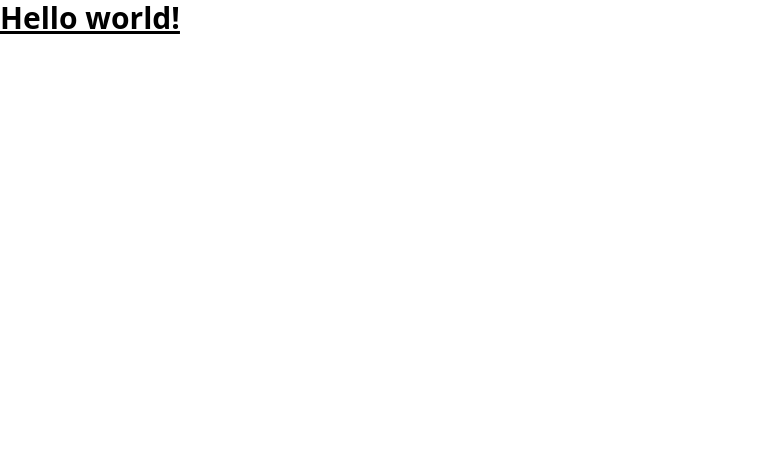
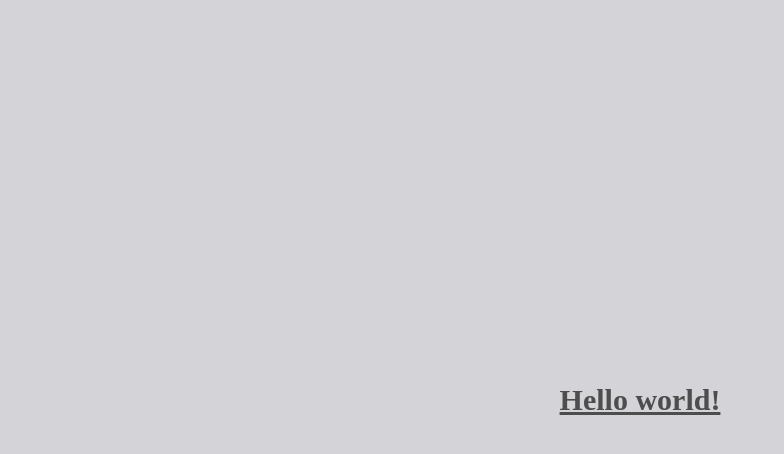
Before and after one commit to wkauan/woovi-frontend-challenge, a React (Vite) app: page / in a window 1280 px wide. Shown: the top 454 px of the page, without its empty margins (0-784 px from the left). Built offline with nearby package versions, Linux system fonts and the light colour scheme.

Commit message:
feat: Adicionando nova fonte ao projeto

```diff
--- a/index.html
+++ b/index.html
@@ -2,11 +2,21 @@
 <html lang="pt-br">
   <head>
     <meta charset="UTF-8" />
-    <link rel="icon" type="image/svg+xml" href="/vite.svg" />
+    <link rel="icon" type="image/svg+xml" href="/Logo.svg" />
     <meta name="viewport" content="width=device-width, initial-scale=1.0" />
-    <title>Woovi Frotend Challenge</title>
+
+    <link rel="preconnect" href="https://fonts.googleapis.com" />
+    <link rel="preconnect" href="https://fonts.gstatic.com" crossorigin />
+    <link
+      href="https://fonts.googleapis.com/css2?family=Nunito+Sans:ital,opsz,wght@0,6..12,200..1000;1,6..12,200..1000&display=swap"
+      rel="stylesheet"
+    />
+
+    <title>woovi Frotend Challenge</title>
   </head>
-  <body>
+  <body
+    class="min-h-screen flex items-center justify-center bg-zinc-300 text-[#4D4D4D] antialiased"
+  >
     <div id="root"></div>
     <script type="module" src="/src/main.tsx"></script>
   </body>
--- a/tailwind.config.js
+++ b/tailwind.config.js
@@ -2,7 +2,11 @@
 export default {
   content: ["./index.html", "./src/**/*.{js,ts,jsx,tsx}"],
   theme: {
-    extend: {},
+    extend: {
+      fontFamily: {
+        sans: "Nunito",
+      },
+    },
   },
   plugins: [],
 };
```
